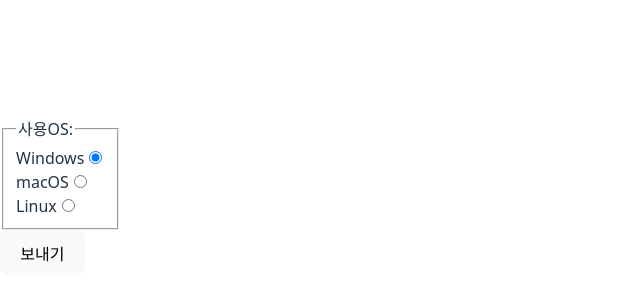
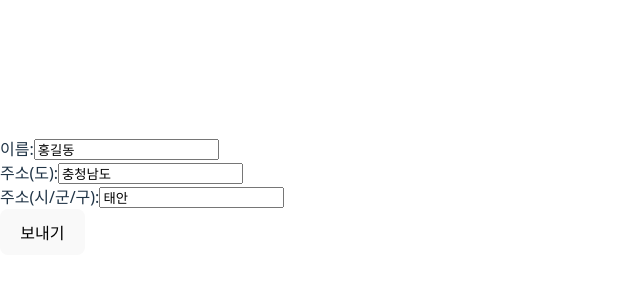
Before and after one commit to yeen322/react, a React (Vite) app in the folder my-react/: page / in a window 1280 px wide. Shown: the part 204-504 px from the top of the page, without its empty margins (0-640 px from the left). Built offline with nearby package versions, Linux system fonts and the light colour scheme.

Commit message:
install use-immer

```diff
--- a/my-react/package.json
+++ b/my-react/package.json
@@ -12,7 +12,8 @@
   "dependencies": {
     "prop-types": "^15.8.1",
     "react": "^18.3.1",
-    "react-dom": "^18.3.1"
+    "react-dom": "^18.3.1",
+    "use-immer": "^0.11.0"
   },
   "devDependencies": {
     "@eslint/js": "^9.21.0",
--- a/my-react/src/main.jsx
+++ b/my-react/src/main.jsx
@@ -6,6 +6,10 @@ import FormTextarea from "../2-js-example/4/FormTextarea.jsx";
 import FormSelect from "../2-js-example/4/FormSelect.jsx";
 import FormList from "../2-js-example/4/FormList.jsx";
 import FormRadio from "../2-js-example/4/FormRadio.jsx";
+import FormCheck from "../2-js-example/4/FormCheck.jsx";
+import FormCheckMulti from "../2-js-example/4/FormCheckMulti.jsx";
+import FormFile from "../2-js-example/4/FormFile.jsx";
+import StateNest from "../2-js-example/4/StateNest.jsx";
 
 createRoot(document.getElementById('root')).render(
     <StrictMode>
@@ -13,7 +17,11 @@ createRoot(document.getElementById('root')).render(
         {/*<FormTextarea/>*/}
         {/*<FormSelect/>*/}
         {/*<FormList/>*/}
-        <FormRadio/>
+        {/*<FormRadio/>*/}
+        {/*<FormCheck/>*/}
+        {/*<FormCheckMulti/>*/}
+        {/*<FormFile/>*/}
+        <StateNest/>
     </StrictMode>
 
 )
```
Also changed, not shown: 1 other file (tests, documents, lock files or other folders).
